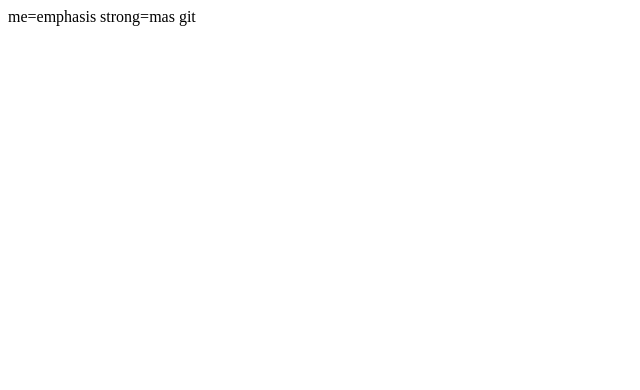
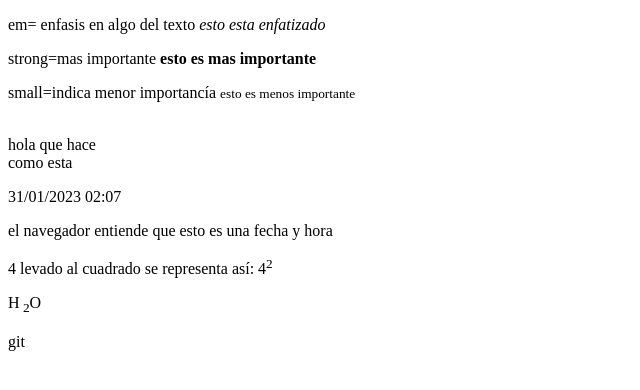
Before and after one commit to luciusKrieguer/PROYECTOO-HTML, a plain HTML site: page elementos_linea.html in a window 1280 px wide. Shown: the whole page, without its empty margins (0-640 px from the left). Drawn offline with Linux system fonts and the light colour scheme.

Commit message:
proyecto html,avance

```diff
--- a/elementos_linea.html
+++ b/elementos_linea.html
@@ -7,7 +7,19 @@
     <title>Document</title>
 </head>
 <body>
-    me=emphasis
-    strong=mas
+    <p>em= enfasis en algo del texto <em> esto esta enfatizado</em> </p>
+
+    <p> strong=mas importante <strong>esto es mas importante </strong></p>
+
+    <p> small=indica menor importancía <small> esto es menos importante </small></p>
+
+    <br>
+    hola que hace
+    <br>
+    como esta
+    <p> <time>31/01/2023 02:07 </time></p> el navegador entiende que esto es una fecha y hora
+<p> 4 levado al cuadrado se representa así: 4<sup>2</sup></p>
+
+<p> H<sub> 2</sub>O</p>
 </body>
 </html>git
```
